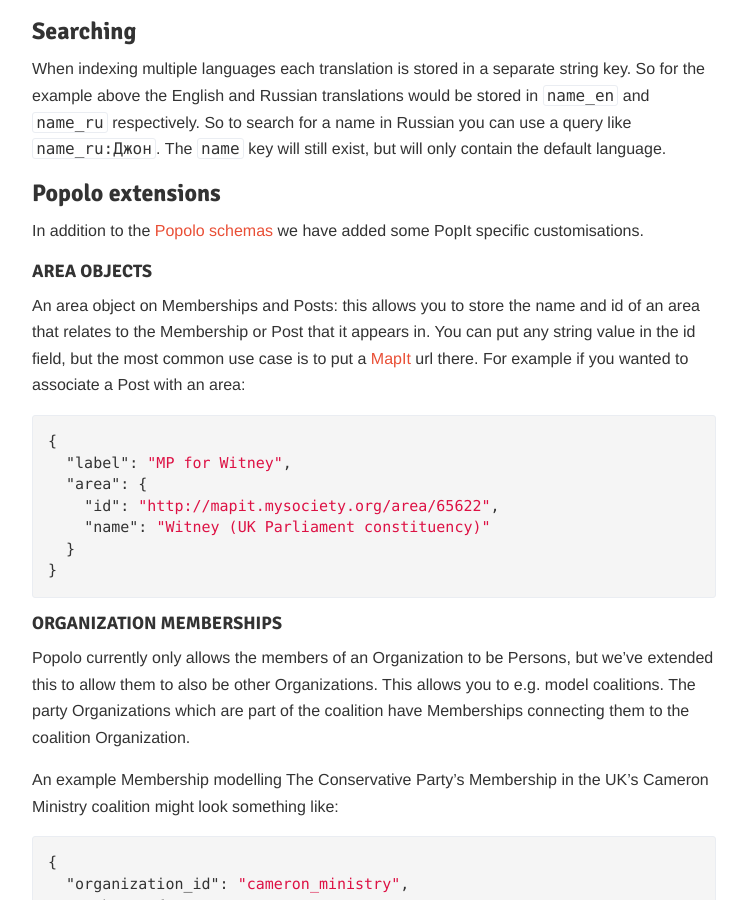
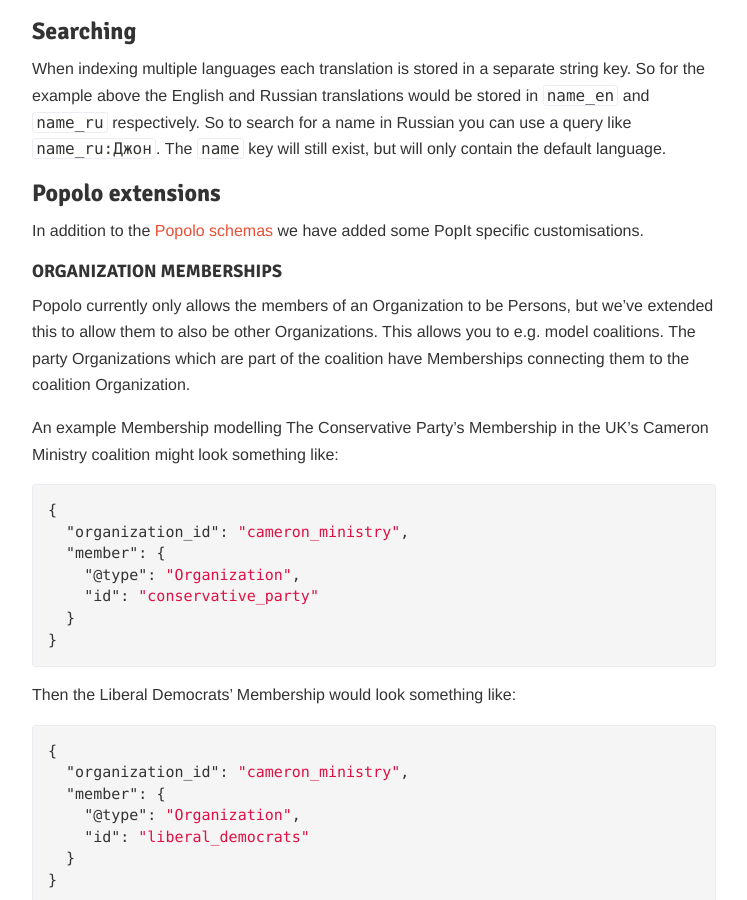
Before and after one commit to mysociety/popit.poplus.org, a Jekyll site: the page built from docs/api/reference.md, in a window 1280 px wide and 900 px high, scrolled down 3258 px. Shown: the whole window, without its empty margins (266-1013 px from the left). Built offline with Jekyll 4.4.1, drawn with Linux system fonts in a browser that asks for light colours.

Commit message:
Remove documentation about custom area objects
Areas are now part of Popolo and documented at
http://popoloproject.com/specs/area.html

```diff
--- a/docs/api/reference.md
+++ b/docs/api/reference.md
@@ -117,20 +117,6 @@ When indexing multiple languages each translation is stored in a separate string
 ### Popolo extensions
 
 In addition to the [Popolo schemas](http://popoloproject.com/specs/) we have added some PopIt specific customisations.
-
-#### Area objects
-
-An area object on Memberships and Posts: this allows you to store the name and id of an area that relates to the Membership or Post that it appears in. You can put any string value in the id field, but the most common use case is to put a [MapIt](http://mapit.mysociety.org/) url there. For example if you wanted to associate a Post with an area:
-
-{% highlight json %}
-{
-  "label": "MP for Witney",
-  "area": {
-    "id": "http://mapit.mysociety.org/area/65622",
-    "name": "Witney (UK Parliament constituency)"
-  }
-}
-{% endhighlight %}
 
 #### Organization memberships
 
```
